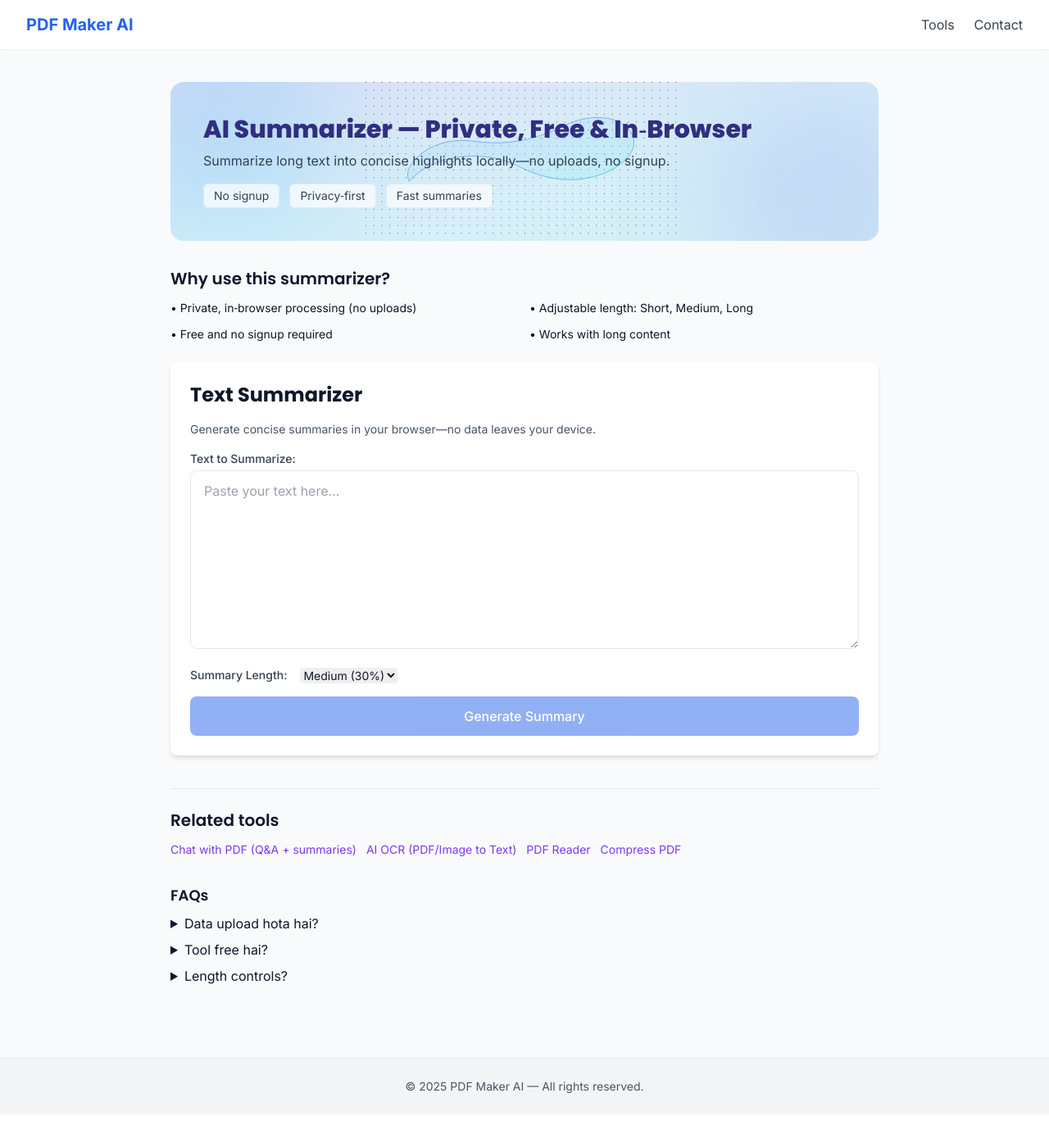
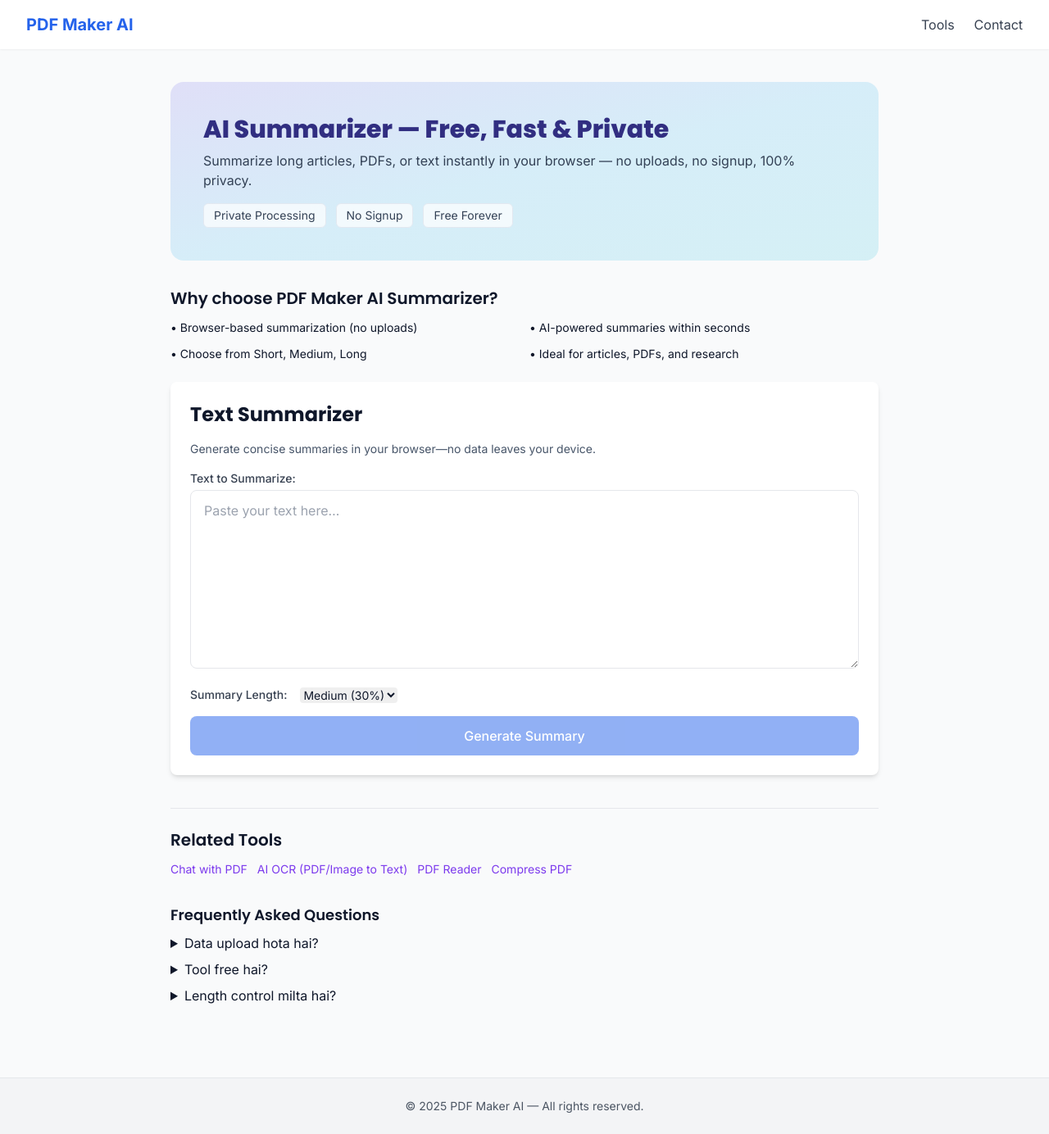
Before and after one commit to studybuild576-commits/my-tool-website, a Next.js app: page /ai-summarizer in a window 1280 px wide. Shown: the whole page at 82% size. Before the commit the page ends 1360 px from the top, so only its background shows below. Built offline with nearby package versions, Linux system fonts and the light colour scheme.

Commit message:
Update page.tsx

```diff
--- a/app/ai-summarizer/page.tsx
+++ b/app/ai-summarizer/page.tsx
@@ -4,35 +4,30 @@ import Link from "next/link";
 import AISummarizerToolWrapper from "@/components/client/AISummarizerToolWrapper";
 
 export const metadata: Metadata = {
-  title: "AI Summarizer Tool: Summarize Text Online (Private, Free) | PDF Maker AI",
+  title: "Free AI Text Summarizer — Fast, Private & No Signup | PDF Maker AI",
   description:
-    "Summarize long text into concise highlights using an in‑browser AI summarizer—fast, private, free, and no signup required.",
+    "Use the best AI Summarizer tool online — summarize long articles, emails, research papers or notes instantly. 100% private, in-browser, and free forever.",
   keywords: [
-    "ai summarizer tool","summarize text online","free text summarizer","in‑browser summarizer","no signup summarizer",
-    "instant text summary","extractive summarizer","privacy first summarizer","local text processing","document summarization ai",
-    "article summarizer online","research paper summarizer","email summarizer","meeting notes summarizer","blog post summarizer",
-    "long text to short summary","key points extractor","auto summary generator","tl;dr generator","ai tl;dr tool",
-    "semantic summarizer","keyword based summarization","summarize paragraphs","summary generator free","offline summarizer",
-    "context aware summarizer","fast summarization ai","education summarizer tool","study notes generator","report summarizer ai",
-    "policy document summarizer","handbook summary tool","legal summary generator","pdf text summarizer","markdown summarizer",
-    "web page summarizer","chrome summarizer alternative","local ai summarizer","safe summarization tool","private summary ai",
-    "no login summarizer","text condensation ai","topic highlights extractor","headline generator ai","bullet point summarizer",
-    "concise summary maker","english text summarizer","ai content compressor","note maker from text","overview generator ai"
+    "ai summarizer tool","summarize text online","free ai summary generator",
+    "private text summarizer","in-browser summarizer","tl;dr generator",
+    "research paper summarizer","pdf summarizer","no signup ai tool",
+    "summary generator online","instant text summary","free ai tl;dr",
+    "key points extractor","document summarizer","note maker ai"
   ],
   alternates: { canonical: "https://pdfmakerai.shop/ai-summarizer" },
   robots: { index: true, follow: true },
   openGraph: {
     type: "website",
     url: "https://pdfmakerai.shop/ai-summarizer",
-    title: "AI Summarizer Tool — Private, Free, In‑Browser",
-    description: "Create concise summaries from long text with a fast, private, in‑browser AI summarizer.",
-    siteName: "PDF Maker AI"
+    title: "AI Summarizer Tool — Free, Private & Instant",
+    description: "Summarize long content into concise key points instantly. 100% privacy — no uploads, no signup.",
+    siteName: "PDF Maker AI",
   },
   twitter: {
     card: "summary_large_image",
-    title: "AI Summarizer Online — Private & Free",
-    description: "Summarize long text quickly in your browser—no signup, privacy‑first."
-  }
+    title: "AI Summarizer — Fast, Private & Free",
+    description: "Get instant AI summaries from long text, notes, or documents — right in your browser.",
+  },
 };
 
 export default function Page() {
@@ -41,94 +36,137 @@ export default function Page() {
     "@type": "SoftwareApplication",
     name: "AI Summarizer Tool",
     applicationCategory: "UtilityApplication",
-    applicationSubCategory: "ContentSummarization",
     operatingSystem: "Web",
     url: "https://pdfmakerai.shop/ai-summarizer",
     isAccessibleForFree: true,
     offers: { "@type": "Offer", price: "0", priceCurrency: "USD" },
     featureList: [
-      "Summarize long text",
+      "Summarize long text instantly",
+      "No signup required",
+      "Private & in-browser processing",
       "Adjustable summary length",
-      "In‑browser processing",
-      "No signup",
-      "Privacy‑first",
-      "Fast summaries"
+      "Fast AI summary results"
     ],
-    keywords:
-      "ai summarizer tool, summarize text online, free text summarizer, in‑browser summarizer, no signup summarizer, instant text summary",
-    publisher: { "@type": "Organization", name: "PDF Maker AI", url: "https://pdfmakerai.shop" }
+    publisher: { "@type": "Organization", name: "PDF Maker AI", url: "https://pdfmakerai.shop" },
   };
 
   const faqLd = {
     "@context": "https://schema.org",
     "@type": "FAQPage",
     mainEntity: [
-      { "@type": "Question", name: "Kya summarizer data ko server par upload karta hai?",
-        acceptedAnswer: { "@type": "Answer", text: "Nahi, processing browser ke andar hoti hai; koi data upload nahi hota." } },
-      { "@type": "Question", name: "Kya yeh tool free aur bina signup hai?",
-        acceptedAnswer: { "@type": "Answer", text: "Haan, 100% free aur bina account ke use kiya ja sakta hai." } },
-      { "@type": "Question", name: "Summary length control milta hai?",
-        acceptedAnswer: { "@type": "Answer", text: "Haan, Short, Medium, aur Long options uplabdh hain." } }
-    ]
+      {
+        "@type": "Question",
+        name: "Kya AI summarizer data ko server par upload karta hai?",
+        acceptedAnswer: {
+          "@type": "Answer",
+          text: "Nahi, AI summarizer poora browser ke andar hi run karta hai — koi data server par upload nahi hota.",
+        },
+      },
+      {
+        "@type": "Question",
+        name: "Kya yeh summarizer free aur bina signup ke use ho sakta hai?",
+        acceptedAnswer: {
+          "@type": "Answer",
+          text: "Haan, yeh 100% free aur bina kisi account ke use kiya ja sakta hai.",
+        },
+      },
+      {
+        "@type": "Question",
+        name: "Kya main summary length choose kar sakta hoon?",
+        acceptedAnswer: {
+          "@type": "Answer",
+          text: "Bilkul, aap Short, Medium, ya Long summary length control kar sakte hain.",
+        },
+      },
+    ],
+  };
+
+  const breadcrumbLd = {
+    "@context": "https://schema.org",
+    "@type": "BreadcrumbList",
+    itemListElement: [
+      { "@type": "ListItem", position: 1, name: "Home", item: "https://pdfmakerai.shop" },
+      { "@type": "ListItem", position: 2, name: "AI Tools", item: "https://pdfmakerai.shop/tools" },
+      { "@type": "ListItem", position: 3, name: "AI Summarizer", item: "https://pdfmakerai.shop/ai-summarizer" },
+    ],
+  };
+
+  const webPageLd = {
+    "@context": "https://schema.org",
+    "@type": "WebPage",
+    name: "AI Summarizer Tool | PDF Maker AI",
+    description: "Free AI Summarizer — summarize articles, PDFs, and notes instantly with privacy-first in-browser processing.",
+    url: "https://pdfmakerai.shop/ai-summarizer",
   };
 
   return (
     <main className="max-w-4xl mx-auto px-4 py-10">
-      <script type="application/ld+json" dangerouslySetInnerHTML={{ __html: JSON.stringify(appLd).replace(/</g, "\\u003c") }} />
-      <script type="application/ld+json" dangerouslySetInnerHTML={{ __html: JSON.stringify(faqLd).replace(/</g, "\\u003c") }} />
+      {/* ✅ SEO JSON-LD Schema */}
+      <script
+        type="application/ld+json"
+        dangerouslySetInnerHTML={{
+          __html: JSON.stringify([appLd, faqLd, breadcrumbLd, webPageLd]).replace(/</g, "\\u003c"),
+        }}
+      />
 
-      {/* Decorative hero (inline SVG, no images) */}
+      {/* ✅ Hero Section */}
       <div className="relative overflow-hidden rounded-2xl mb-8">
         <div className="absolute inset-0 bg-gradient-to-br from-indigo-600/15 via-sky-500/15 to-cyan-500/15" />
-        <div aria-hidden="true" className="pointer-events-none absolute -top-24 -left-20 h-72 w-72 rounded-full bg-sky-400 blur-3xl opacity-20" />
-        <div aria-hidden="true" className="pointer-events-none absolute -bottom-24 -right-20 h-72 w-72 rounded-full bg-indigo-400 blur-3xl opacity-20" />
-        <svg className="absolute inset-0 w-full h-full" viewBox="0 0 800 400" xmlns="http://www.w3.org/2000/svg" role="img" aria-label="AI summarizer tool generating concise summaries from long text">
-          <defs>
-            <pattern id="dots-sum" x="0" y="0" width="20" height="20" patternUnits="userSpaceOnUse"><circle cx="1" cy="1" r="1" fill="currentColor" /></pattern>
-            <linearGradient id="stroke-sum" x1="0" y1="0" x2="1" y2="1"><stop offset="0%" stopColor="#6366f1" stopOpacity="0.6" /><stop offset="100%" stopColor="#06b6d4" stopOpacity="0.6" /></linearGradient>
-            <linearGradient id="fill-sum" x1="0" y1="0" x2="1" y2="1"><stop offset="0%" stopColor="#93c5fd" stopOpacity="0.18" /><stop offset="100%" stopColor="#67e8f9" stopOpacity="0.18" /></linearGradient>
-          </defs>
-          <rect width="100%" height="100%" fill="url(#dots-sum)" className="text-indigo-400/20" />
-          <path d="M110,250 C170,180 300,170 380,210 C450,245 520,260 600,230 C650,210 690,170 670,130 C640,80 560,80 500,110 C430,145 360,160 280,150 C210,140 160,160 130,190 C110,210 100,230 110,250 Z" fill="url(#fill-sum)" stroke="url(#stroke-sum)" strokeWidth="2" />
-        </svg>
         <div className="relative p-8 sm:p-10">
-          <h1 className="text-3xl font-extrabold text-indigo-900">AI Summarizer — Private, Free & In‑Browser</h1>
-          <p className="mt-2 text-sm sm:text-base text-slate-700">Summarize long text into concise highlights locally—no uploads, no signup.</p>
+          <h1 className="text-3xl font-extrabold text-indigo-900">
+            AI Summarizer — Free, Fast & Private
+          </h1>
+          <p className="mt-2 text-sm sm:text-base text-slate-700">
+            Summarize long articles, PDFs, or text instantly in your browser — no uploads, no signup, 100% privacy.
+          </p>
           <ul className="mt-4 flex flex-wrap gap-3 text-xs sm:text-sm text-slate-700">
-            <li className="bg-white/70 backdrop-blur px-3 py-1 rounded-md border border-slate-200">No signup</li>
-            <li className="bg-white/70 backdrop-blur px-3 py-1 rounded-md border border-slate-200">Privacy‑first</li>
-            <li className="bg-white/70 backdrop-blur px-3 py-1 rounded-md border border-slate-200">Fast summaries</li>
+            <li className="bg-white/70 backdrop-blur px-3 py-1 rounded-md border border-slate-200">Private Processing</li>
+            <li className="bg-white/70 backdrop-blur px-3 py-1 rounded-md border border-slate-200">No Signup</li>
+            <li className="bg-white/70 backdrop-blur px-3 py-1 rounded-md border border-slate-200">Free Forever</li>
           </ul>
         </div>
       </div>
 
+      {/* ✅ Benefits Section */}
       <section className="mb-6">
-        <h2 className="text-xl font-semibold mb-3">Why use this summarizer?</h2>
+        <h2 className="text-xl font-semibold mb-3">Why choose PDF Maker AI Summarizer?</h2>
         <ul className="grid sm:grid-cols-2 gap-3 text-sm">
-          <li>• Private, in‑browser processing (no uploads)</li>
-          <li>• Adjustable length: Short, Medium, Long</li>
-          <li>• Free and no signup required</li>
-          <li>• Works with long content</li>
+          <li>• Browser-based summarization (no uploads)</li>
+          <li>• AI-powered summaries within seconds</li>
+          <li>• Choose from Short, Medium, Long</li>
+          <li>• Ideal for articles, PDFs, and research</li>
         </ul>
       </section>
 
+      {/* ✅ Main Tool */}
       <AISummarizerToolWrapper />
 
+      {/* ✅ Related Tools */}
       <aside className="mt-10 border-t pt-6">
-        <h2 className="text-xl font-semibold mb-3">Related tools</h2>
+        <h2 className="text-xl font-semibold mb-3">Related Tools</h2>
         <nav className="flex flex-wrap gap-3 text-sm">
-          <Link prefetch={false} href="/chat-with-pdf">Chat with PDF (Q&A + summaries)</Link>
-          <Link prefetch={false} href="/ai-ocr">AI OCR (PDF/Image to Text)</Link>
-          <Link prefetch={false} href="/pdf-reader">PDF Reader</Link>
-          <Link prefetch={false} href="/compress-pdf">Compress PDF</Link>
+          <Link href="/chat-with-pdf" prefetch={false}>Chat with PDF</Link>
+          <Link href="/ai-ocr" prefetch={false}>AI OCR (PDF/Image to Text)</Link>
+          <Link href="/pdf-reader" prefetch={false}>PDF Reader</Link>
+          <Link href="/compress-pdf" prefetch={false}>Compress PDF</Link>
         </nav>
       </aside>
 
+      {/* ✅ FAQs (Visible + Schema) */}
       <section className="mt-8">
-        <h3 className="text-lg font-semibold mb-2">FAQs</h3>
-        <details className="mb-2"><summary>Data upload hota hai?</summary><p className="text-gray-600">Nahi, processing browser me hi hoti hai.</p></details>
-        <details className="mb-2"><summary>Tool free hai?</summary><p className="text-gray-600">Haan, 100% free.</p></details>
-        <details className="mb-2"><summary>Length controls?</summary><p className="text-gray-600">Short, Medium, Long.</p></details>
+        <h3 className="text-lg font-semibold mb-2">Frequently Asked Questions</h3>
+        <details className="mb-2">
+          <summary>Data upload hota hai?</summary>
+          <p className="text-gray-600">Nahi, sab kuch browser ke andar hota hai — koi upload nahi hota.</p>
+        </details>
+        <details className="mb-2">
+          <summary>Tool free hai?</summary>
+          <p className="text-gray-600">Haan, 100% free aur bina signup ke.</p>
+        </details>
+        <details className="mb-2">
+          <summary>Length control milta hai?</summary>
+          <p className="text-gray-600">Haan, Short, Medium, aur Long options available hain.</p>
+        </details>
       </section>
     </main>
   );
```
